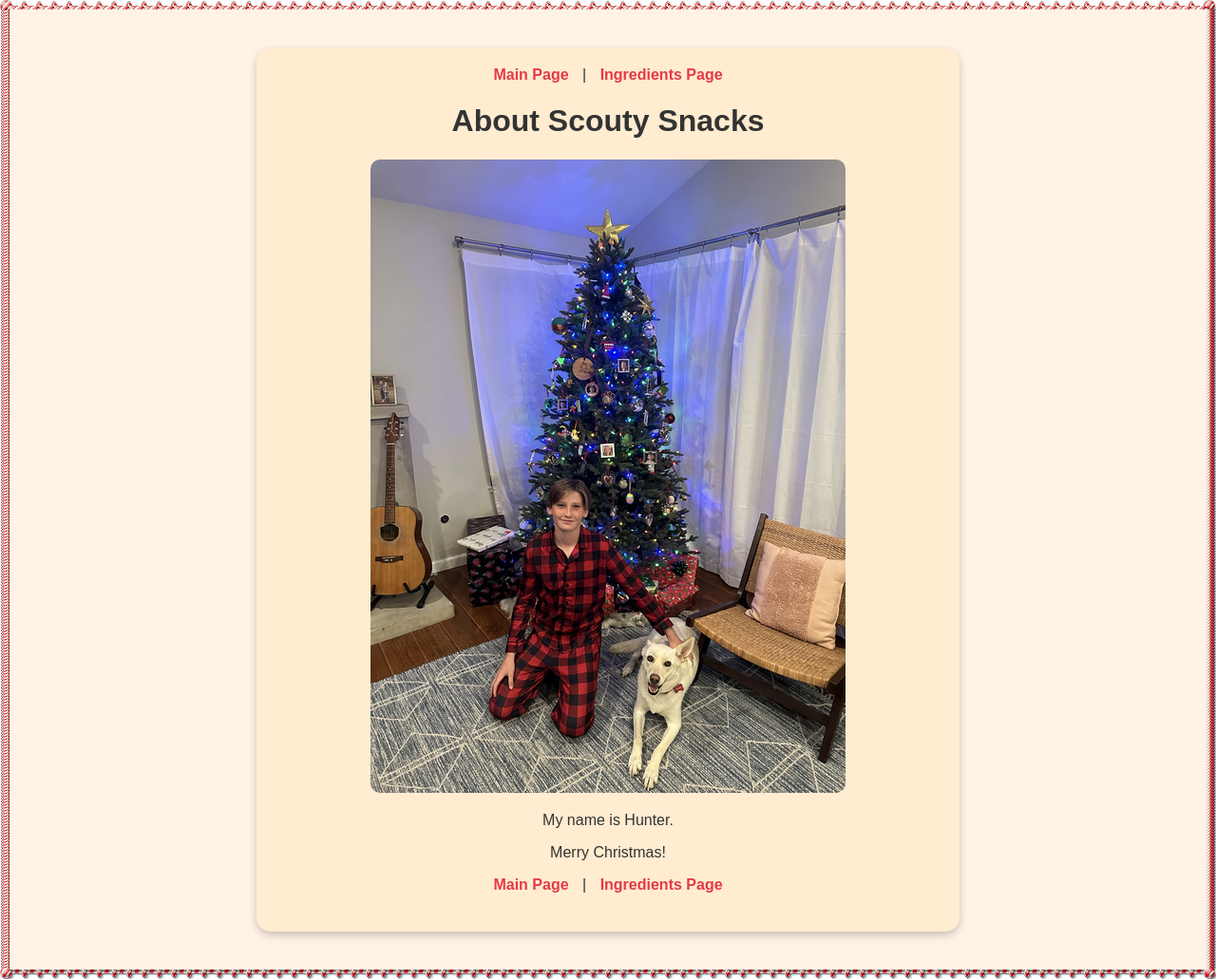
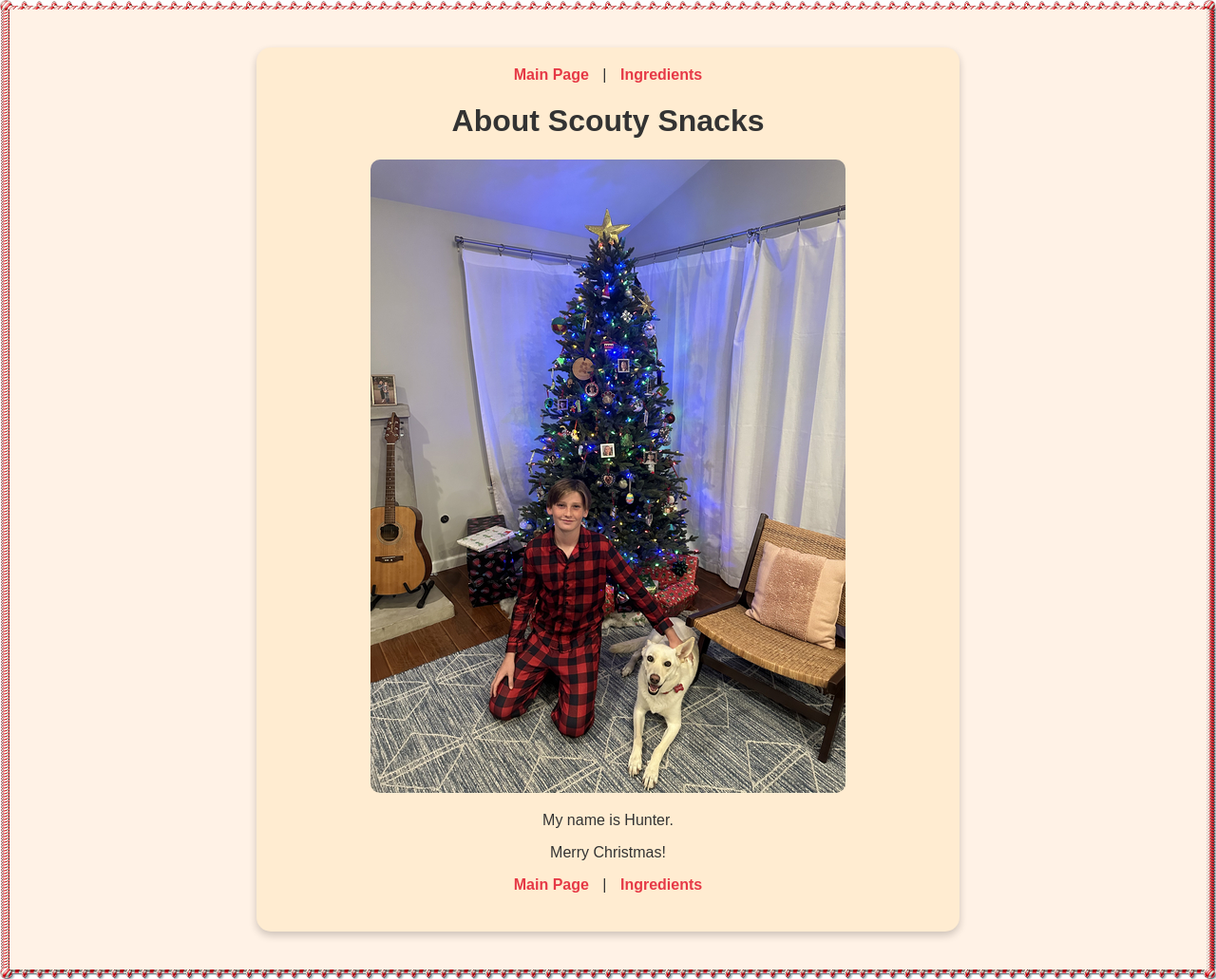
Before and after one commit to danen-carlson/ScoutySnacks, a plain HTML site: page about.html in a window 1280 px wide. Shown: the whole page at 95% size. Drawn offline with Linux system fonts and the light colour scheme.

Commit message:
Update about.html

```diff
--- a/about.html
+++ b/about.html
@@ -49,7 +49,7 @@
     <div class="container">
         <div class="navigation">
             <a href="index.html">Main Page</a> |
-            <a href="ingredients.html">Ingredients Page</a>
+            <a href="ingredients.html">Ingredients</a>
         </div>
         <h1>About Scouty Snacks</h1>
         <img src="about-image.jpg" alt="About Scouty Snacks">
@@ -57,7 +57,7 @@
         <p>Merry Christmas!</p>
         <div class="navigation">
             <a href="index.html">Main Page</a> |
-            <a href="ingredients.html">Ingredients Page</a>
+            <a href="ingredients.html">Ingredients</a>
         </div>
     </div>
 </body>
```
